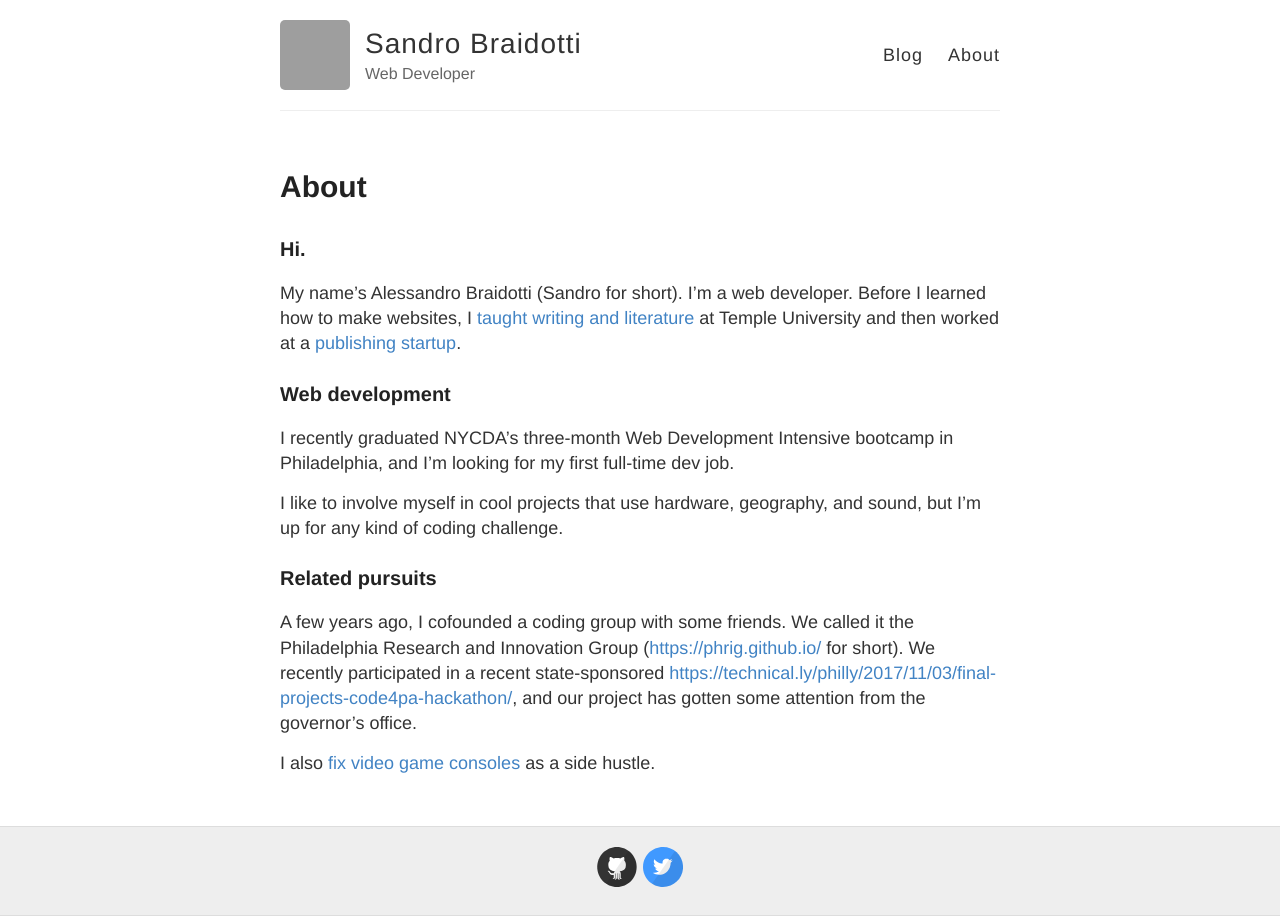
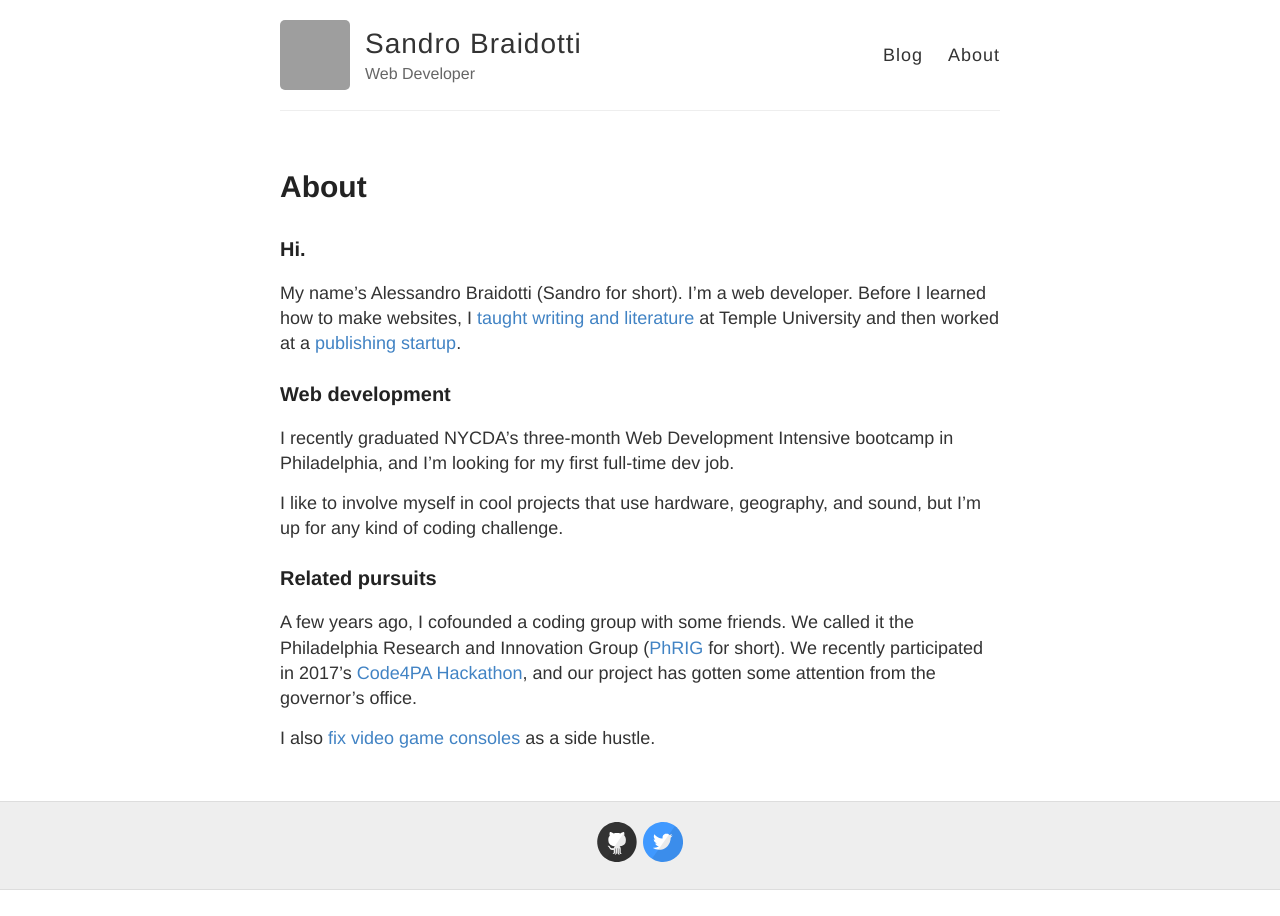
Before and after one commit to abraidotti/abraidotti.github.io, a Jekyll site: the page built from about.md, in a window 1280 px wide. Built offline with Jekyll 4.4.1, drawn with Linux system fonts in a browser that asks for light colours; grey boxes are pictures that could not be loaded.

```diff
--- a/about.md
+++ b/about.md
@@ -17,6 +17,6 @@
 
 ### Related pursuits
 
-A few years ago, I cofounded a coding group with some friends. We called it the Philadelphia Research and Innovation Group ([https://phrig.github.io/](PhRIG) for short). We recently participated in a recent state-sponsored [https://technical.ly/philly/2017/11/03/final-projects-code4pa-hackathon/](Hackathon), and our project has gotten some attention from the governor's office.
+A few years ago, I cofounded a coding group with some friends. We called it the Philadelphia Research and Innovation Group ([PhRIG](https://phrig.github.io/) for short). We recently participated in 2017's [Code4PA Hackathon](https://technical.ly/philly/2017/11/03/final-projects-code4pa-hackathon/), and our project has gotten some attention from the governor's office.
 
 I also [fix video game consoles](#) as a side hustle.
```
Also changed, not shown: _posts/2018-1-12-drizzl.md (+1 -1 lines).
